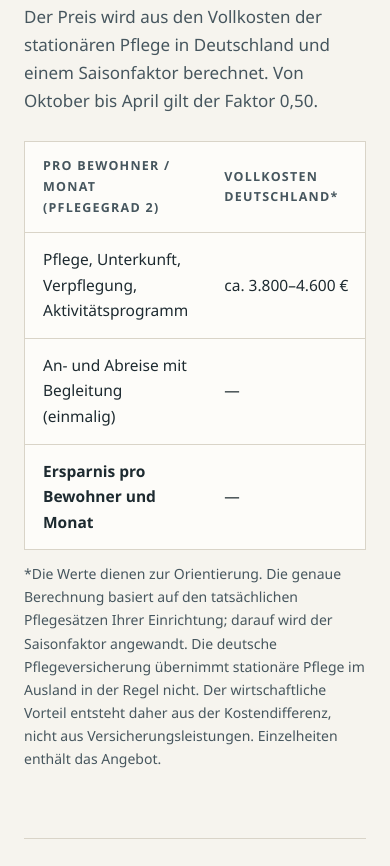
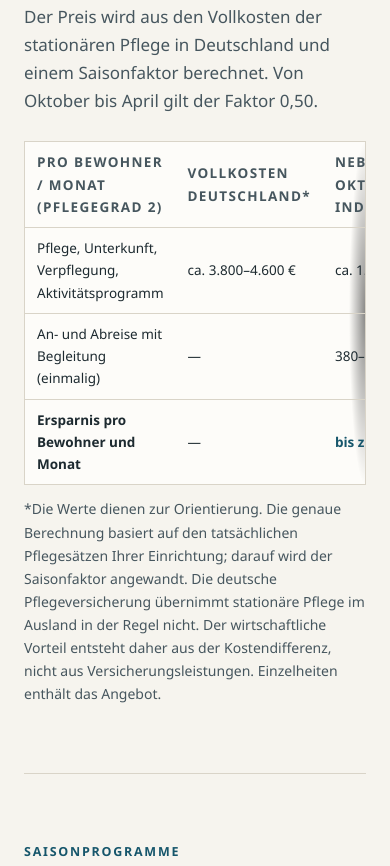
Before and after one commit to Denis-Makarovskiy/adriacare-landing, a plain HTML site: page index.html in a window 390 px wide. Shown: the part 6440-7306 px from the top of the page. Drawn offline with Linux system fonts and the light colour scheme.

Commit message:
Mobile layout fixes: scroll-hint shadows on tables, compact table cells, stacked footer on small screens
Co-Authored-By: Claude Fable 5 <noreply@anthropic.com>

```diff
--- a/index.html
+++ b/index.html
@@ -295,6 +295,24 @@
     .hero-meta { animation-delay: 0.22s; }
     .cta-row { animation-delay: 0.3s; }
     @keyframes rise { from { opacity: 0; transform: translateY(14px); } to { opacity: 1; transform: none; } }
+  }
+
+  .table-scroll {
+    background-color: var(--surface);
+    background-image:
+      linear-gradient(90deg, var(--surface) 30%, rgba(255,255,255,0)),
+      linear-gradient(270deg, var(--surface) 30%, rgba(255,255,255,0)),
+      radial-gradient(farthest-side at 0 50%, rgba(0,0,0,0.45), rgba(0,0,0,0)),
+      radial-gradient(farthest-side at 100% 50%, rgba(0,0,0,0.45), rgba(0,0,0,0));
+    background-position: 0 0, 100% 0, 0 0, 100% 0;
+    background-repeat: no-repeat;
+    background-size: 56px 100%, 56px 100%, 16px 100%, 16px 100%;
+    background-attachment: local, local, scroll, scroll;
+  }
+  @media (max-width: 680px) {
+    th, td { padding: 9px 12px; font-size: 13.5px; }
+    table { min-width: 540px; }
+    footer.site { flex-direction: column; gap: 8px; align-items: flex-start; }
   }
 </style>
 <script type="application/ld+json">{"@context": "https://schema.org", "@type": "Organization", "name": "Adria Care Residenz", "url": "https://adriacare.me/", "email": "parthners@adriacare.me", "logo": "https://adriacare.me/img/hero-terrace.webp", "description": "Saisonale Pflegeresidenz in Budva, Montenegro — Partner europäischer Pflegeeinrichtungen. Aufenthalte von 4–12 Wochen, Pflegegrade 1–2, mehrsprachige Betreuung. Eröffnung 2027.", "address": {"@type": "PostalAddress", "addressLocality": "Budva", "addressCountry": "ME"}, "areaServed": ["DE", "AT", "CH", "FR", "ES"], "foundingDate": "2027"}</script>
```
Also changed, not shown: excursions.html (+18 -0 lines), montenegro.html (+18 -0 lines), neighbors.html (+18 -0 lines), pilgrimage.html (+18 -0 lines), wellness.html (+18 -0 lines).
